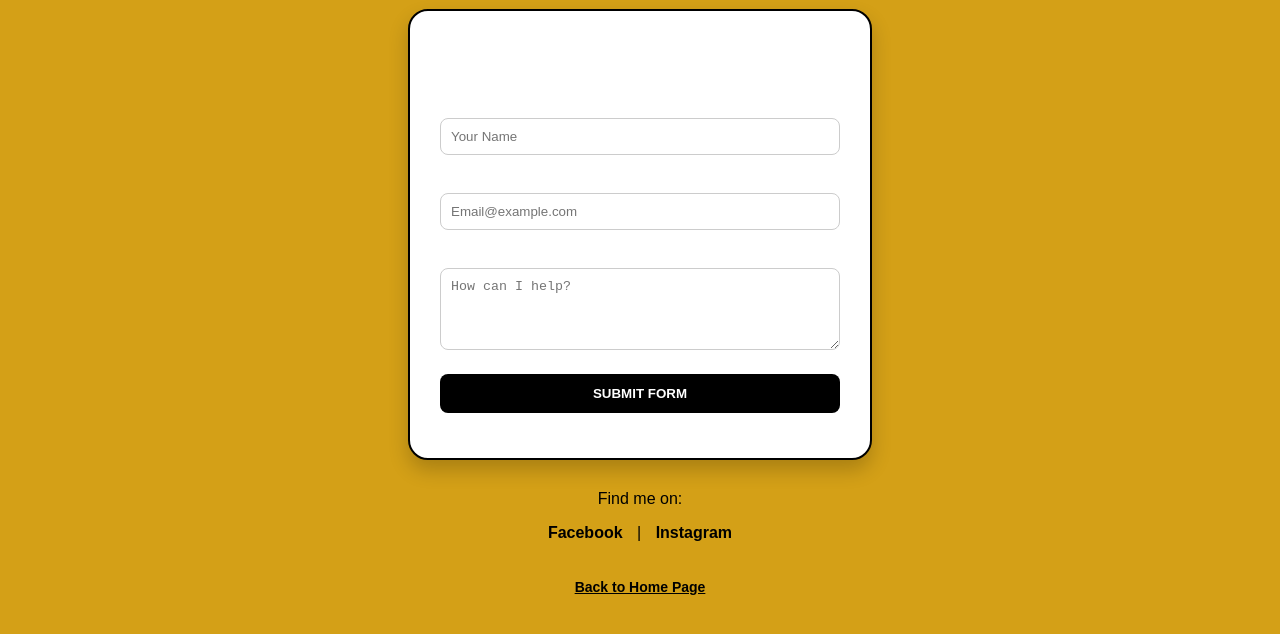
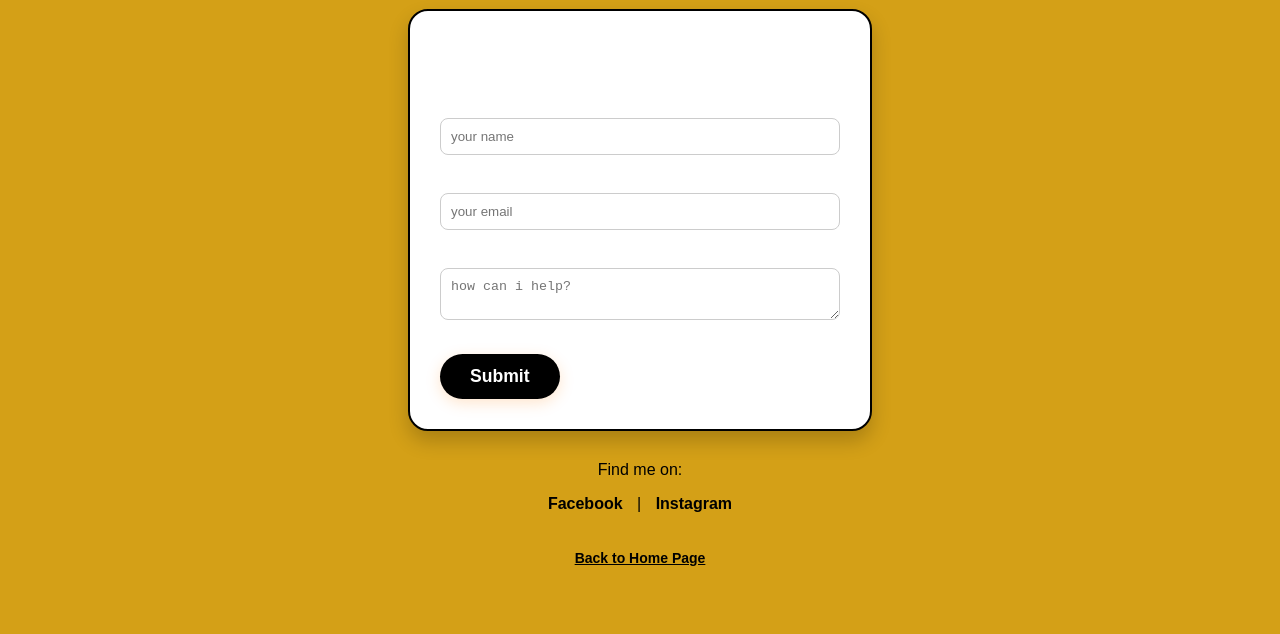
Before and after one commit to mohitfullel/portfolio, a plain HTML site: page contact.html in a window 1280 px wide. Shown: the part 166-800 px from the top of the page. Drawn offline with Linux system fonts and the light colour scheme.

Commit message:
Add files via upload

```diff
--- a/contact.css
+++ b/contact.css
@@ -55,3 +55,27 @@ input, textarea {
         margin-top: 30px;
     }
 }
+.submit-btn {
+    background-color: #000000; /* Nice green color */
+    color: white;
+    padding: 12px 30px;
+    font-size: 1.1rem;
+    font-weight: bold;
+    border: none;
+    border-radius: 30px; /* Rounded pill shape */
+    cursor: pointer;
+    transition: all 0.3s ease; /* Makes the hover effect smooth */
+    box-shadow: 0 4px 15px rgba(255, 123, 0, 0.2); /* Soft shadow for depth */
+    font-family: 'Poppins', sans-serif;
+    margin-top: 15px;
+}
+
+.submit-btn:hover {
+    background-color: #dffc02; /* Darker green on hover */
+    transform: translateY(-3px); /* Lifts up slightly */
+    box-shadow: 0 6px 20px rgba(24, 241, 0, 0.3); /* Stronger shadow on hover */
+}
+
+.submit-btn:active {
+    transform: translateY(1px); /* Sinks slightly when clicked */
+}
--- a/contact.html
+++ b/contact.html
@@ -94,16 +94,18 @@
     <div class="form-box">
         <form action="https://formspree.io/f/your-id" method="POST"> <p style="font-weight: bold; margin-bottom: 20px;">Enter your details:</p>
 
-            <label>Name:</label>
-            <input type="text" name="name" placeholder="Your Name" required>
+            <form action="https://formspree.io/f/fullelmohit@gmail.com" method="POST">
+  <label>Your Name:</label>
+  <input type="text" name="name" required placeholder="your name">
 
-            <label>Email:</label>
-            <input type="email" name="email" placeholder="Email@example.com" required>
+  <label>Your Email:</label>
+  <input type="email" name="email" required placeholder="your email">
 
-            <label>Message:</label>
-            <textarea name="msg" rows="4" placeholder="How can I help?"></textarea>
+  <label>Message:</label>
+  <textarea name="message" required placeholder="how can i help?"></textarea>
 
-            <input type="submit" value="Submit Form" class="my-button">
+<button type="submit" class="submit-btn">Submit</button>
+</form>
         </form>
     </div>
 
```
